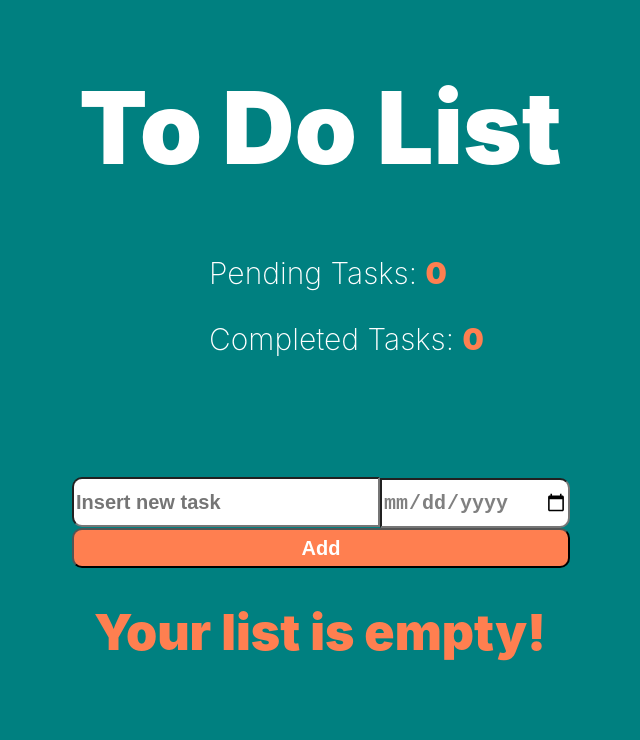
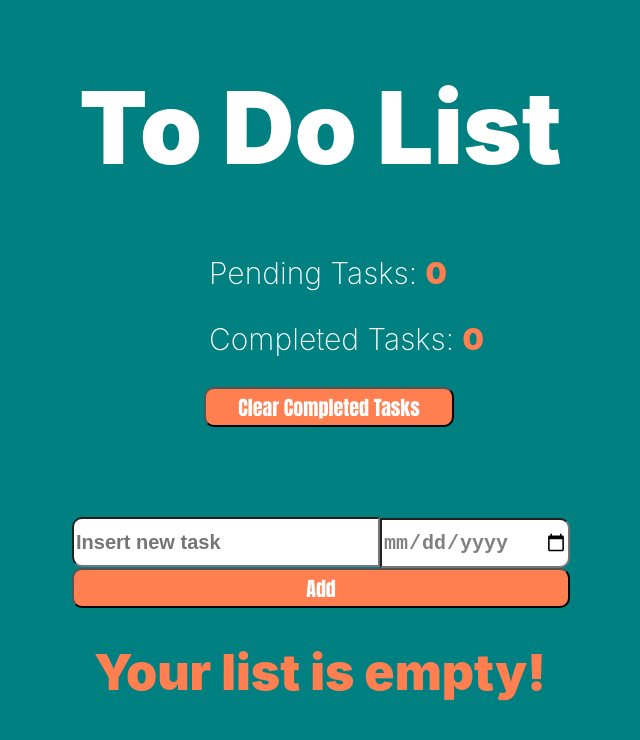
Before and after one commit to jaimegarcamo/react-todo-list, a React (Vite) app: page / in a window 1280 px wide. Shown: the top 740 px of the page, without its empty margins (196-836 px from the left). Built offline with nearby package versions, Linux system fonts and the light colour scheme.

Commit message:
add new features. I need to improve styles

```diff
--- a/index.html
+++ b/index.html
@@ -4,7 +4,8 @@
     <meta charset="UTF-8" />
     <link rel="icon" type="image/png" href="src/todologo.png" />
     <meta name="viewport" content="width=device-width, initial-scale=1.0" />
-    <title>To Do List</title>
+    <title>
+    </title>
   </head>
   <body>
     <div id="root"></div>
--- a/src/App.css
+++ b/src/App.css
@@ -58,6 +58,7 @@
 }
 
 .button-add{
+  font-family: Impact;
   height: 40px;
   width: 498px;
   font-size: 20px;
@@ -66,6 +67,21 @@
   background-color:coral;
   border-radius: 10px;
 
+}
+
+.container-button-clear-completed{
+  padding-left: 400px;
+}
+
+.button-clear-completed{
+  font-family: Impact;
+  height: 40px;
+  width: 250px;
+  font-size: 20px;
+  color:white;
+  font-weight: 600;
+  background-color:coral;
+  border-radius: 10px;
 }
 
 .error{
--- a/src/App.jsx
+++ b/src/App.jsx
@@ -1,9 +1,10 @@
-import React , {useState} from 'react'
+import React , {useState, useEffect} from 'react'
 import TaskForm from './components/TaskForm'
 import TaskList from './components/TaskList'
 import TaskItem from './components/TaskItem'
 import useLocalStorage from './hooks/useLocalStorage'
 import TaskMessage from './components/TaskMessage'
+import TaskClearCompleted from './components/TaskClearCompleted'
 import './App.css'
 
 
@@ -13,14 +14,26 @@ function App() {
   const [tasks, setTasks] = useLocalStorage("storedTasks", [])
 
 
+  const completedTasksNumber = tasks.filter(task => task.completed).length
+  const pendingTasks = tasks.length - completedTasksNumber
 
-  const completedTasksNumber = tasks.filter(task => task.completed).length
 
+  useEffect(() => {
+    if(pendingTasks === 0 /*&& completedTasksNumber != 0*/){
+      alert("You don't have any task to complete 🚀")
+    }
+  }, [])
+
+
+  useEffect(() => {
+    document.title = `${tasks.length - completedTasksNumber} tasks left to do`
+  }, [pendingTasks])
 
 
   function handleSubmit(task){
     const newTasks = [...tasks, task]
     setTasks(newTasks)
+    document.querySelector("input").focus()
   }
 
 
@@ -47,12 +60,19 @@ function App() {
   }
 
 
+  function handleClearCompletedTasks(){
+    const incompletedIds = tasks.filter(task => task.completed === false)
+    setTasks(incompletedIds)
+  }
+
+
 
   return (
     <div className="App">
       <h1 className="first-title">To Do List</h1>
-      <p className="paragraf">Pending Tasks: <span className="count-tasks">{tasks.length - completedTasksNumber}</span></p>
+      <p className="paragraf">Pending Tasks: <span className="count-tasks">{pendingTasks}</span></p>
       <p className="paragraf">Completed Tasks: <span className="count-tasks">{completedTasksNumber}</span></p>
+      <TaskClearCompleted onClick={handleClearCompletedTasks} />
       <TaskForm onSubmit={handleSubmit}/>
       <TaskMessage tasks={tasks.length} />
       <TaskList >
--- /dev/null
+++ b/src/components/TaskClearCompleted.jsx
@@ -0,0 +1,15 @@
+import React, {useState} from 'react'
+import ToolTip from 'react-tooltip'
+
+function TaskClearCompleted({onClick}){
+
+
+    return(
+        <div className="container-button-clear-completed">
+            <button className="button-clear-completed" data-tip data-for='botonClearTooltip' onClick={onClick}>Clear Completed Tasks</button>
+            <ToolTip type="light" place="right" id='botonClearTooltip'>Click to clear all completed tasks</ToolTip>
+        </div>
+    )
+}
+
+export default TaskClearCompleted
--- a/src/components/TaskForm.jsx
+++ b/src/components/TaskForm.jsx
@@ -1,6 +1,8 @@
 import React, {useState} from 'react'
 import {generateId} from '../utils/generateId'
 import { generateTodaysDate } from '../utils/generateTodaysDate'
+import ToolTip from 'react-tooltip'
+
 
 function TaskForm({onSubmit}){
 
@@ -54,7 +56,8 @@ function TaskForm({onSubmit}){
             <input className="input-task" placeholder="Insert new task" type="text" value={title} onChange={handleInput}/>
             <input className="input-date" type="date" min={generateTodaysDate()} value={date} onChange={handleDate}/>
             <br></br>
-            <button className="button-add" type="submit">Add</button>
+            <button className="button-add" data-tip data-for='botonAddTooltip' type="submit">Add</button>
+            <ToolTip type="light" place="right" id='botonAddTooltip'>Click to Add new task</ToolTip>
             {error && <p className="error">{error}</p>}
         </form>
     )
--- a/src/components/TaskItemText.jsx
+++ b/src/components/TaskItemText.jsx
@@ -7,7 +7,7 @@ function TaskItemText({title}){
     return(
         <>
         <span data-tip data-for='textTooltip'>{title}</span>
-        <ToolTip type="light" place="right" id='textTooltip'>Click to activate / deactivate task</ToolTip>
+        <ToolTip type="light" place="right" id='textTooltip'>Click to complete / uncomplete task</ToolTip>
         </>
     )
 }
```
